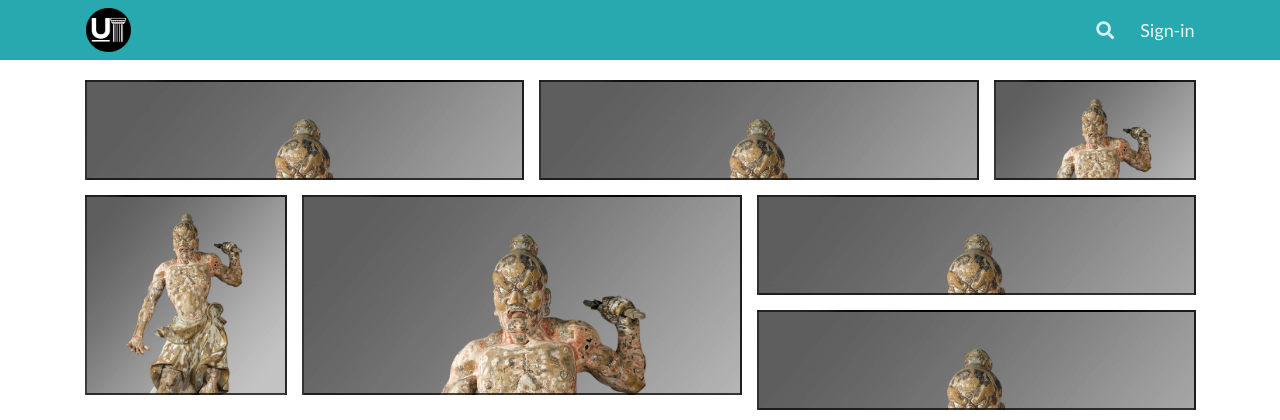
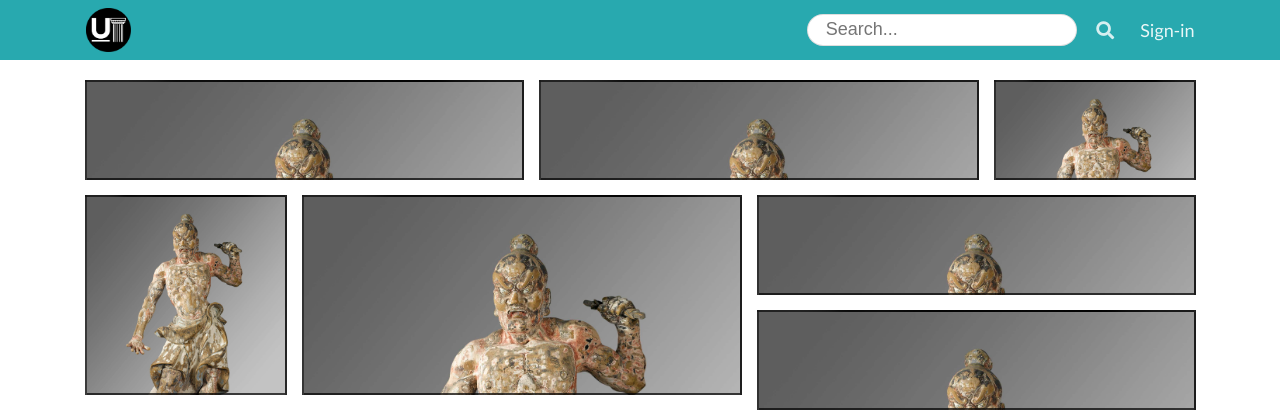
Before and after one commit to EdgarAhDzib/U-SeumAPI, a PHP site: page / in a window 1280 px wide. Shown: the top 420 px of the page. Run offline with PHP 8.4, Linux system fonts and the light colour scheme; some libraries are stand-ins or nearby versions.

Commit message:
Add search bar to top

```diff
--- a/index.html
+++ b/index.html
@@ -29,6 +29,17 @@
 </head>
 
 <body>
+    <div class="ui sidebar inverted vertical menu">
+        <a class="item">
+          Account Settings
+        </a>
+        <a class="item">
+          My favorites
+        </a>
+        <a class="item">
+          Search History
+        </a>
+    </div>
     <div class="pusher">
         <div class="header">
             <div class="ui text inverted menu header">
@@ -37,6 +48,9 @@
                         <img src="assets/images/useum_logo.png" alt="Useum logo" id="logo" />
                     </div>
                     <div class="right menu">
+                        <div class="ui search item">
+                          <input class="prompt" type="text" name="search bar" placeholder="Search...">
+                        </div>
                         <div class="item">
                             <i class="search link icon"></i>
                         </div>
@@ -50,17 +64,6 @@
 
         <!-- Sidebar: This is just the start of the side bar text. We will need to use jQuery to add an on click action somewhere to pull it from the left side -->
         <!-- $('.ui.sidebar').sidebar('toggle'); -->
-    <div class="ui sidebar inverted vertical menu">
-        <a class="item">
-        Account Settings
-      </a>
-        <a class="item">
-        My favorites
-      </a>
-        <a class="item">
-        Search History
-      </a>
-    </div>
 
         <div class="ui container">
             <div class="grid">
@@ -100,7 +103,7 @@
     <script src="https://ajax.googleapis.com/ajax/libs/jquery/1.11.3/jquery.min.js"></script>
     <!-- Include all compiled plugins (below), or include individual files as needed -->
     <script src="https://cdn.jsdelivr.net/semantic-ui/2.2.4/semantic.min.js"></script>
-    <script src="assets/js/sidebar.js"></script>
+    <script src="assets/js/animation.js"></script>
 </body>
 
 </html>
```
Also changed, not shown: assets/css/style.css (+6 -1 lines), assets/js/animation.js (renamed from assets/js/sidebar.js). Lines whose indentation alone changed are shown as unchanged.
